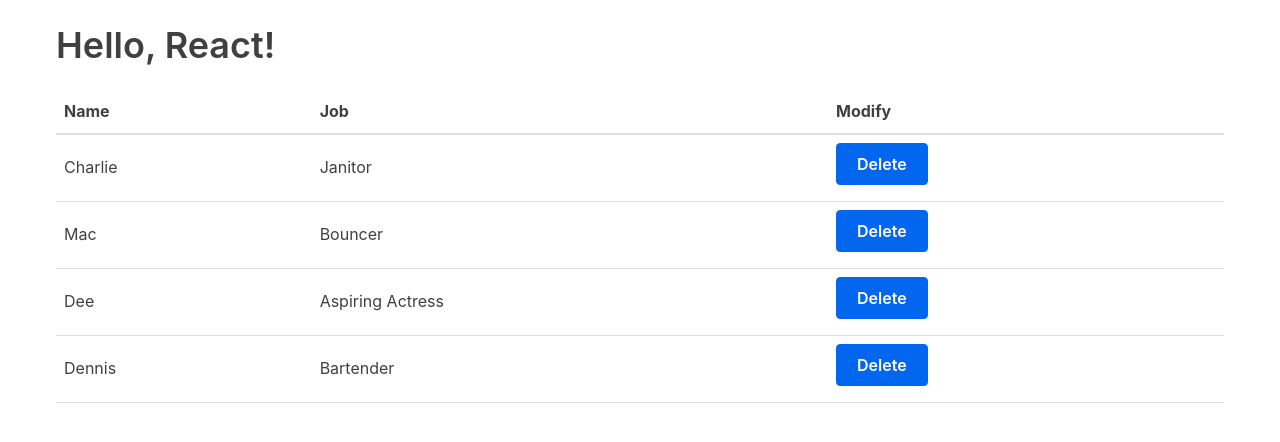
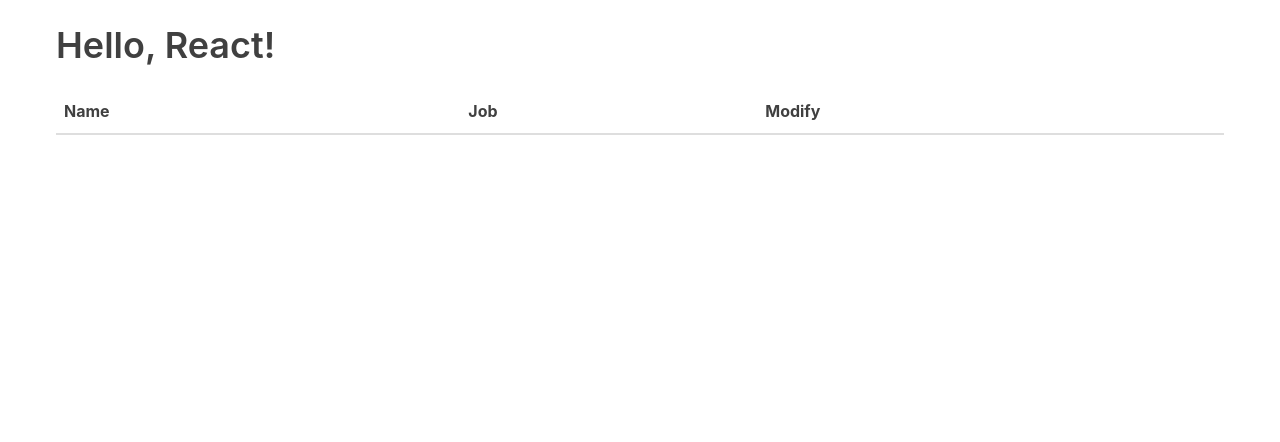
Before and after one commit to lcskode/react-tut-tania, a React (Create React App) app: page / in a window 1280 px wide. Shown: the top 442 px of the page. Built offline with nearby package versions, Linux system fonts and the light colour scheme.

Commit message:
Modified state and set characters array as empty array. Modified some comments as well.

```diff
--- a/src/App.js
+++ b/src/App.js
@@ -1,35 +1,18 @@
 import React, {Component} from 'react';
 import Table from './Table'; // Add Table.js Class Component
 
-// App Component
 class App extends Component {
-
+  // set characters array
   state = {
-    characters: [
-      {
-        'name': 'Charlie',
-        'job': 'Janitor'
-      },
-      {
-        'name': 'Mac',
-        'job': 'Bouncer'
-      },
-      {
-        'name': 'Dee',
-        'job': 'Aspiring Actress'
-      },
-      {
-        'name': 'Dennis',
-        'job': 'Bartender'
-      }
-    ]
+    characters: []
   }
 
-  //
+  // remove data from characters array with selected index
   removeCharacter = (index) => {
     const {characters} = this.state;
 
     this.setState({
+      // remove character with selected index and return all characters not equal to selected index to characters array
       characters: characters.filter((character, i) => {
         return i !== index;
       })
@@ -40,7 +23,7 @@
     return (
       <div className="container">
         <h1>Hello, React!</h1>
-        {/* Call Table Class Component and pass characters array through */}
+        {/* Call Table Component and pass characters array through */}
         <Table
           characterData={this.state.characters}
           removeCharacter={this.removeCharacter}
```
Also changed, not shown: src/Table.js (+4 -5 lines).
